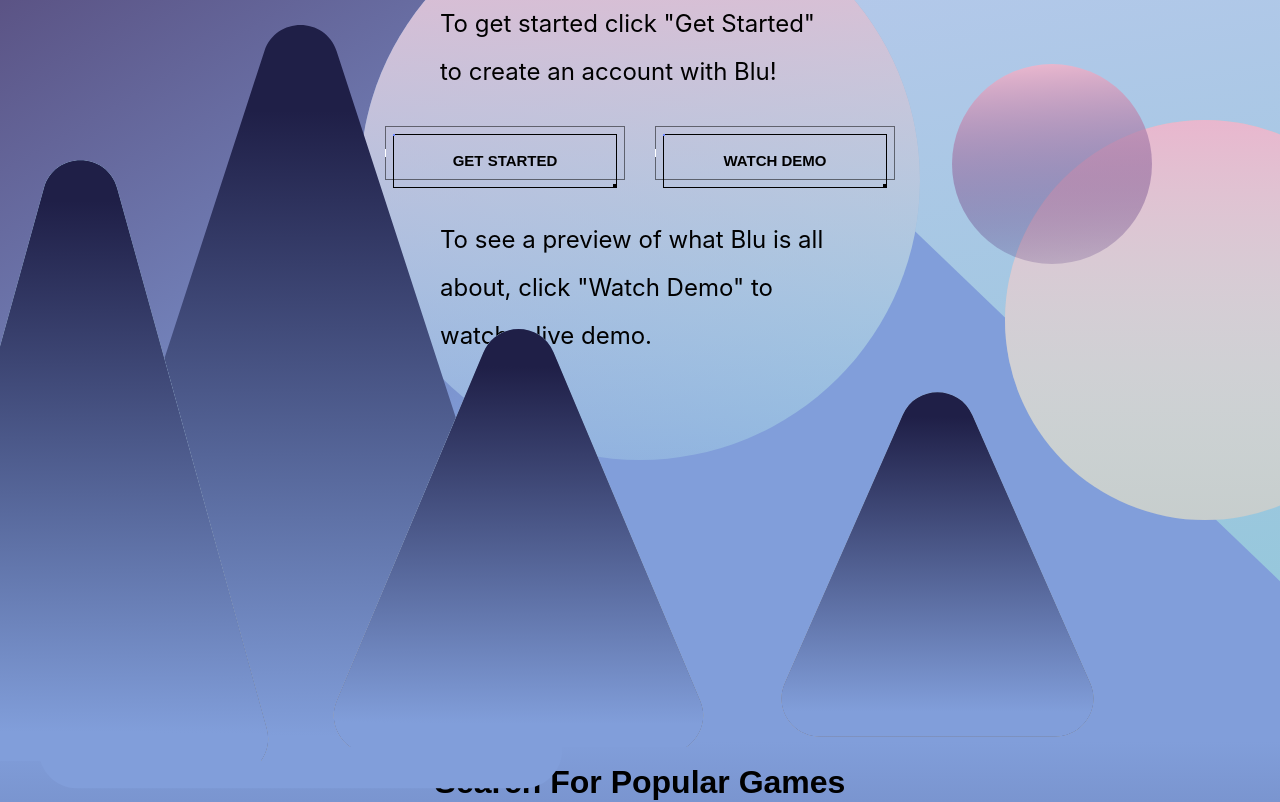
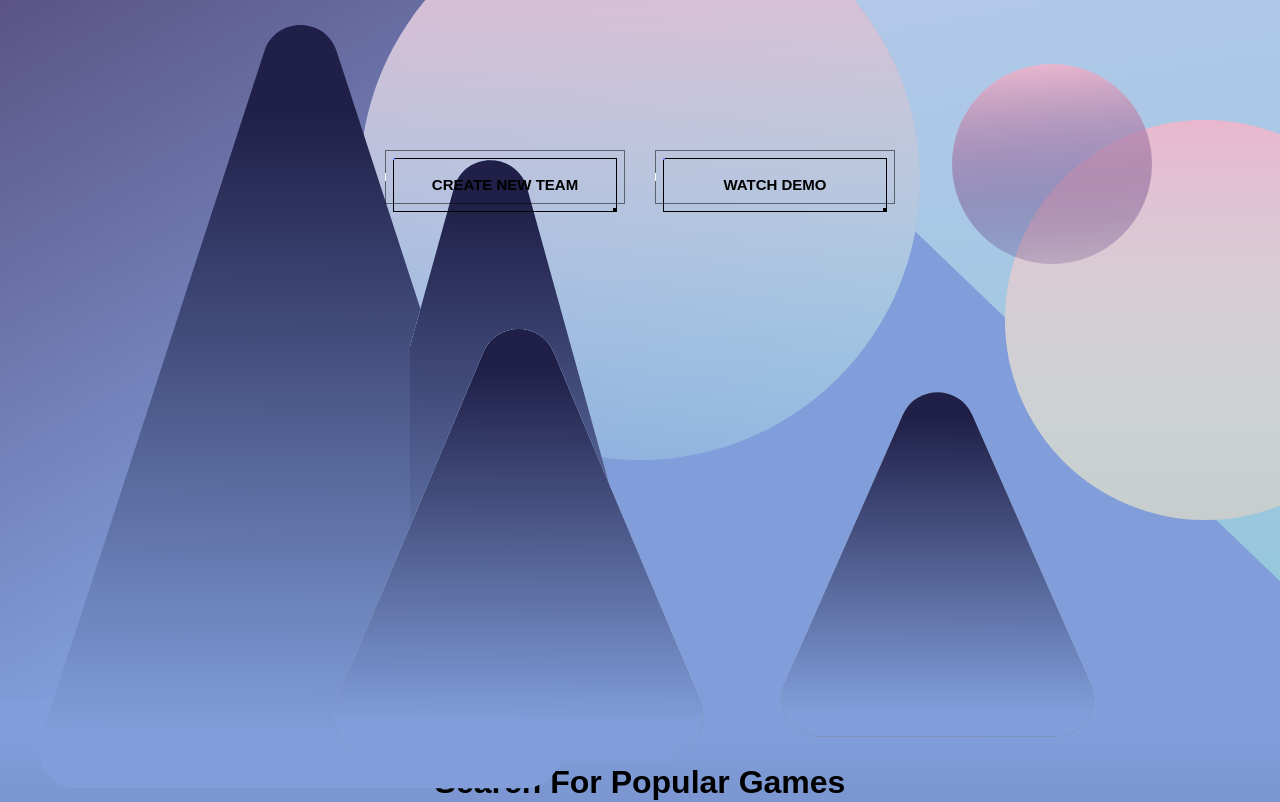
Before and after one commit to Blu-Organization/Blu-Version-2, a React (Create React App) app in the folder client/: page /home in a window 1280 px wide. Shown: the part 400-1202 px from the top of the page. Built offline with nearby package versions, Linux system fonts and the light colour scheme.

Commit message:
Added new button animations to hide mountains and circles

```diff
--- a/client/src/components/HeroSection.css
+++ b/client/src/components/HeroSection.css
@@ -14,6 +14,12 @@
   align-items: center;
   background: url('../images/ButtonCenterBG1.svg') center center/cover no-repeat;
   height: 560px;
+}
+
+.create-new-team-text-container {
+  margin-top: 12em;
+  height: 560px;
+  width: 400px;
 }
 
 .hero-text-container {
@@ -42,7 +48,7 @@
   height: 120vh;
   width: 100%;
   display: flex;
-  justify-content: center;
+  justify-content: space-evenly;
   object-fit: contain;
 }
 
@@ -78,6 +84,111 @@
   height: 80px;
 }
 
+.polygon1 {
+  position: absolute;
+  z-index: 10;
+  width: 461px;
+  height: 961px;
+  top: 70%;
+  background: url('../images/Polygon1.svg') no-repeat;
+}
+
+.polygon2 {
+  position: absolute;
+  z-index: 10;
+  width: 461px;
+  height: 961px;
+  left: 26%;
+  top: 91%;
+  background: url('../images/Polygon2.svg') no-repeat;
+}
+
+.polygon3 {
+  position: absolute;
+  z-index: 9;
+  width: 637px;
+  height: 1300px;
+  left: 3%;
+  top: 53%;
+  background: url('../images/Polygon3.svg') no-repeat;
+}
+
+.polygon4 {
+  position: absolute;
+  width: 350px;
+  height: 534px;
+  left: 61%;
+  top: 99%;
+  background: url('../images/Polygon4.svg') no-repeat;
+}
+
+.ellipse20 {
+  position: absolute;
+  z-index: 3;
+  left: 51%;
+  top: 13%;
+  width: 150px;
+  height: 150px;
+  background: url('../images/Ellipse20.svg') no-repeat;
+}
+
+.ellipse21 {
+  position: absolute;
+  left: 33%;
+  top: -4%;
+  width: 320px;
+  height: 320px;
+  background: url('../images/Ellipse21.svg') no-repeat;
+}
+
+.ellipse22 {
+  position: absolute;
+  z-index: 2;
+  left: 57%;
+  top: 5%;
+  width: 270px;
+  height: 270px;
+  background: url('../images/Ellipse22.svg') no-repeat;
+}
+
+.ellipse23 {
+  position: absolute;
+  left: 83%;
+  top: 25%;
+  width: 150px;
+  height: 150px;
+  background: url('../images/Ellipse23.svg') no-repeat;
+}
+
+.ellipse24 {
+  position: absolute;
+  right: 0%;
+  top: 65%;
+  width: 275px;
+  height: 400px;
+  background: url('../images/Ellipse24.svg') no-repeat;
+}
+
+.ellipse25 {
+  position: absolute;
+  right: 10%;
+  top: 58%;
+  width: 200px;
+  height: 300px;
+  background: url('../images/Ellipse25.svg') no-repeat;
+}
+
+@keyframes fadeOut {
+  0% {
+    opacity:1;
+  }
+  100% {
+    opacity:0;
+  }
+}
+
+
+
 @media screen and (max-width: 960px) {
   .hero-container > h1 {
     font-size: 70px;
--- a/client/src/components/HeroSection.js
+++ b/client/src/components/HeroSection.js
@@ -1,7 +1,7 @@
 import './HeroSection.css';
 import '../App.css';
-import React, { useEffect, useRef } from 'react';
-import styled from 'styled-components';
+import React, { useState, useEffect, useRef } from 'react';
+import styled, { keyframes } from 'styled-components';
 import Button from './subComponents/Button.js';
 import Button2 from './subComponents/Button2.js';
 import { gsap } from 'gsap';
@@ -12,10 +12,37 @@
   width: 250px;
 `;
 
+const Polygon = styled.div`
+  opacity: ${(props) => props.show ? 0 : 1};
+  transition: all 1s ease;
+`;
+
+const Circle = styled.div`
+  opacity: ${(props) => props.show ? 0 : 1};
+  transition: all 1s ease;
+`;
+
+const NewTeamText = styled.span`
+  color: white;
+  font-family: SF Pro Display;
+  font-style: normal;
+  font-weight: 300;
+  font-size: 25px;
+  line-height: 40px;
+  transition: all 3s ease;
+  opacity: ${(props) => props.show ? 1 : 0};
+`;
+
+const DemoVidText = styled(NewTeamText)`
+  color: black;
+`;
+
 const HeroSection = () => {
 
   let button1 = useRef(null);
   let button2 = useRef(null);
+  const [showMountains, setShowMountains] = useState(false);
+  const [showCircles, setShowCircles] = useState(false);
 
   useEffect(() => {
     gsap.from([button1, button2], 0.8, {
@@ -31,38 +58,42 @@
 
   return (
     <div className='hero-container'>
+        <Polygon show={showMountains} className="polygon1"></Polygon>
+        <Polygon show={showMountains} className="polygon2"></Polygon>
+        <Polygon show={showMountains} className="polygon3"></Polygon>
+        <Polygon show={showMountains} className="polygon4"></Polygon>
+        <Circle show={showCircles} className="ellipse20"></Circle>
+        <Circle show={showCircles} className="ellipse22"></Circle>
+        <Circle show={showCircles} className="ellipse21"></Circle>
+        <Circle show={showCircles} className="ellipse23"></Circle>
+        <Circle show={showCircles} className="ellipse24"></Circle>
+        <Circle show={showCircles} className="ellipse25"></Circle>
+        <div className="create-new-team-text-container">
+          <NewTeamText show={showMountains} >Create a Valorant Team and start inviting your friends to build a roster. You can also search for friends / players to join your team based on roles / characters.</NewTeamText>
+        </div>
       <div className='hero-btns'>
         <div className="hero-content-containter">
-          <span className="hero-text">To get started click "Get Started" to create an account with Blu!</span>
           <div className='button-containers'>
             <div className="line-wrap" >
               <div ref={el => (button1 = el)}>
-                <Button2 location={'sign-up'} onClick={() => console.log('hello')} text={'Get Started'}></Button2>
+                <Button2 location={'sign-up'} text={'Create new Team'} onMouseOver={() => setShowMountains(true)}></Button2>
                 <LengthOfButton></LengthOfButton>
               </div>
             </div>
             <div className="line-wrap" >
               <div ref={el => (button2 = el)} >
-                <Button2 location={'sign-up'} onClick={() => console.log('hello!!!!')} text={'Watch Demo'}></Button2>
+                <Button2 location={'sign-up'} onMouseOver={() => setShowCircles(true)} text={'Watch Demo'}></Button2>
                 <LengthOfButton></LengthOfButton>
               </div>
             </div>
           </div>
-          <span className="hero-text">To see a preview of what Blu is all about, click "Watch Demo" to watch a live demo.</span>
         </div>
       </div>
+      <div className="create-new-team-text-container">
+          <DemoVidText show={showCircles} >To find out how to use Blu, watch the demo video provided to learn how to get started and begin climbing the leaderboards today!</DemoVidText>
+        </div>
     </div>
   )
 }
 
 export default HeroSection;
-
-
-{/* <div className='hero-btns'>
-          <Button className='btns' buttonStyle='btn--outline' buttonSize='btn--large' >
-              Get Started
-            </Button>
-            <Button className='btns' buttonStyle='btn--primary' buttonSize='btn--large' >
-              Watch Demo
-            </Button>
-        </div> */}
--- a/client/src/components/LandingPage.js
+++ b/client/src/components/LandingPage.js
@@ -149,9 +149,9 @@
       <MainDisplayContainer>
         <WelcomeTextContainer>
           <Header>
-            Welcome to <HeaderColored>Blu!</HeaderColored> Created for gamers from all around the world.
+            Welcome to <HeaderColored>Blu!</HeaderColored> Created for Valorant player's from all around the world.
           </Header>
-          <Text>We are here to connect like minded gamers to create social groups and parties before launching into a game. Come sign up and join millions of users today!</Text>
+          <Text>This application allows Valorant players to form teams and compete for rank. You can join a team or create your own Valorant team and find a team to play against in your own team rank level.</Text>
           <Link className="demo-log-in-button" to='/home' onClick={() => fetchCurrentUser('Demo-User')}>
             <DemoLogIn>Demo Log In</DemoLogIn>
           </Link>
--- a/client/src/components/Themes/HomePageTheme.js
+++ b/client/src/components/Themes/HomePageTheme.js
@@ -7,16 +7,6 @@
   return (
     <>
       <div className="home-page-theme">
-        <div className="polygon1"></div>
-        <div className="polygon2"></div>
-        <div className="polygon3"></div>
-        <div className="polygon4"></div>
-        <div className="ellipse20"></div>
-        <div className="ellipse22"></div>
-        <div className="ellipse21"></div>
-        <div className="ellipse23"></div>
-        <div className="ellipse24"></div>
-        <div className="ellipse25"></div>
         <main>{children}</main>
       </div>
     </>
--- a/client/src/components/Themes/Themes.css
+++ b/client/src/components/Themes/Themes.css
@@ -15,100 +15,6 @@
   url('../../images/HomepageBG5.svg') center/cover no-repeat;
 }
 
-.polygon1 {
-  position: absolute;
-  z-index: 10;
-  width: 461px;
-  height: 961px;
-  top: 70%;
-  background: url('../../images/Polygon1.svg') no-repeat;
-}
-
-.polygon2 {
-  position: absolute;
-  z-index: 10;
-  width: 461px;
-  height: 961px;
-  left: 26%;
-  top: 91%;
-  background: url('../../images/Polygon2.svg') no-repeat;
-}
-
-.polygon3 {
-  position: absolute;
-  z-index: 9;
-  width: 637px;
-  height: 1300px;
-  left: 3%;
-  top: 53%;
-  background: url('../../images/Polygon3.svg') no-repeat;
-}
-
-.polygon4 {
-  position: absolute;
-  width: 350px;
-  height: 534px;
-  left: 61%;
-  top: 99%;
-  background: url('../../images/Polygon4.svg') no-repeat;
-}
-
-.ellipse20 {
-  position: absolute;
-  z-index: 3;
-  left: 51%;
-  top: 13%;
-  width: 150px;
-  height: 150px;
-  background: url('../../images/Ellipse20.svg') no-repeat;
-}
-
-.ellipse21 {
-  position: absolute;
-  left: 33%;
-  top: -4%;
-  width: 320px;
-  height: 320px;
-  background: url('../../images/Ellipse21.svg') no-repeat;
-}
-
-.ellipse22 {
-  position: absolute;
-  z-index: 2;
-  left: 57%;
-  top: 5%;
-  width: 270px;
-  height: 270px;
-  background: url('../../images/Ellipse22.svg') no-repeat;
-}
-
-.ellipse23 {
-  position: absolute;
-  left: 83%;
-  top: 25%;
-  width: 150px;
-  height: 150px;
-  background: url('../../images/Ellipse23.svg') no-repeat;
-}
-
-.ellipse24 {
-  position: absolute;
-  right: 0%;
-  top: 65%;
-  width: 275px;
-  height: 400px;
-  background: url('../../images/Ellipse24.svg') no-repeat;
-}
-
-.ellipse25 {
-  position: absolute;
-  right: 10%;
-  top: 58%;
-  width: 200px;
-  height: 300px;
-  background: url('../../images/Ellipse25.svg') no-repeat;
-}
-
 
 @media screen and (max-width: 1300px) {
   .landing-page-blobs {
--- a/client/src/components/subComponents/Button2.js
+++ b/client/src/components/subComponents/Button2.js
@@ -123,7 +123,7 @@
 
 `;
 
-const Button2 = ({location, onClick, text }) => {
+const Button2 = ({location, onClick, text, onMouseOver }) => {
   return (
     <ButtonDiv>
       <ButtonATag href="#" onClick={(e) => e.preventDefault()}>
@@ -131,7 +131,7 @@
           <span className="bg"></span>
           <ButtonBase></ButtonBase>
           <Link to={location}>
-            <ButtonText onClick={onClick}>
+            <ButtonText onMouseOver={onMouseOver} onClick={onClick}>
               {text}
             </ButtonText>
           </Link>
```
